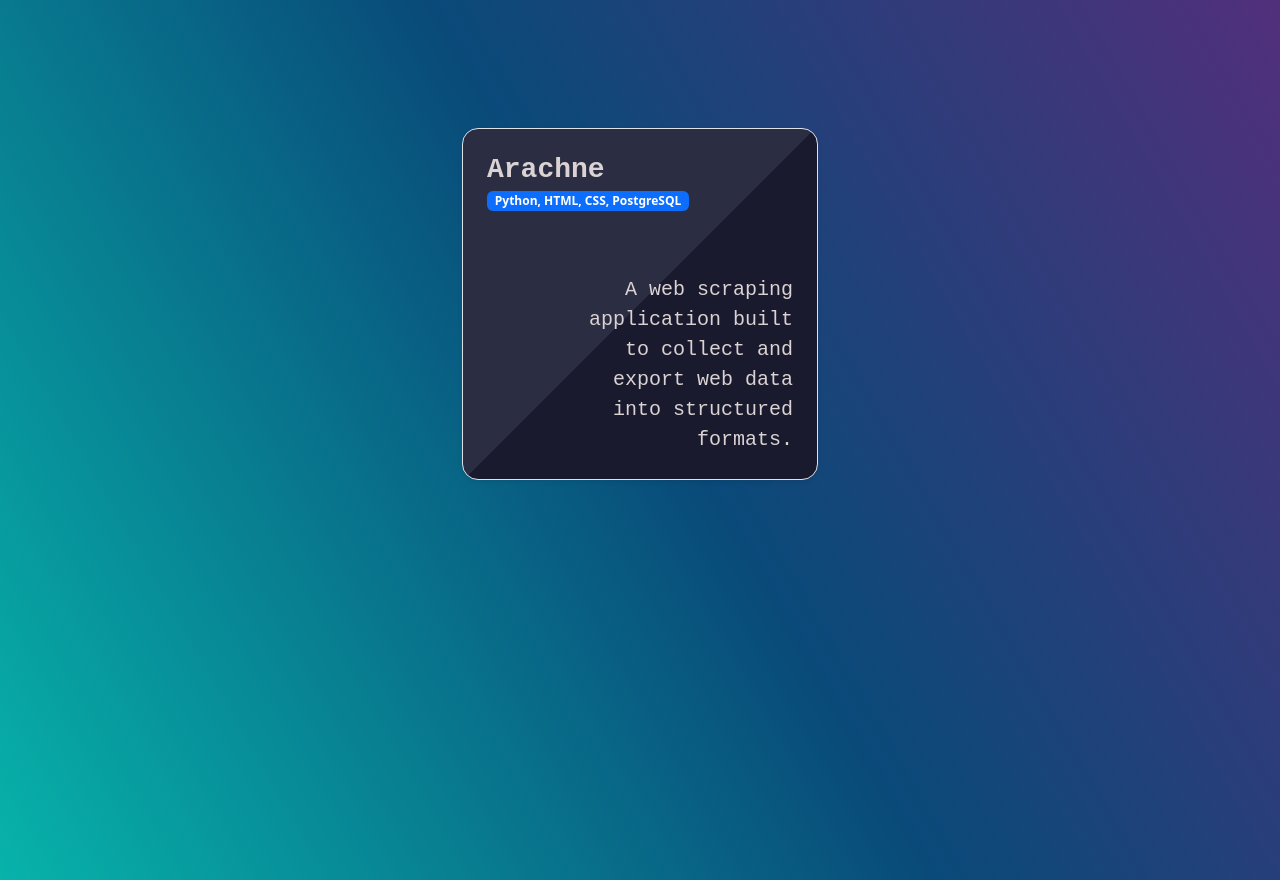
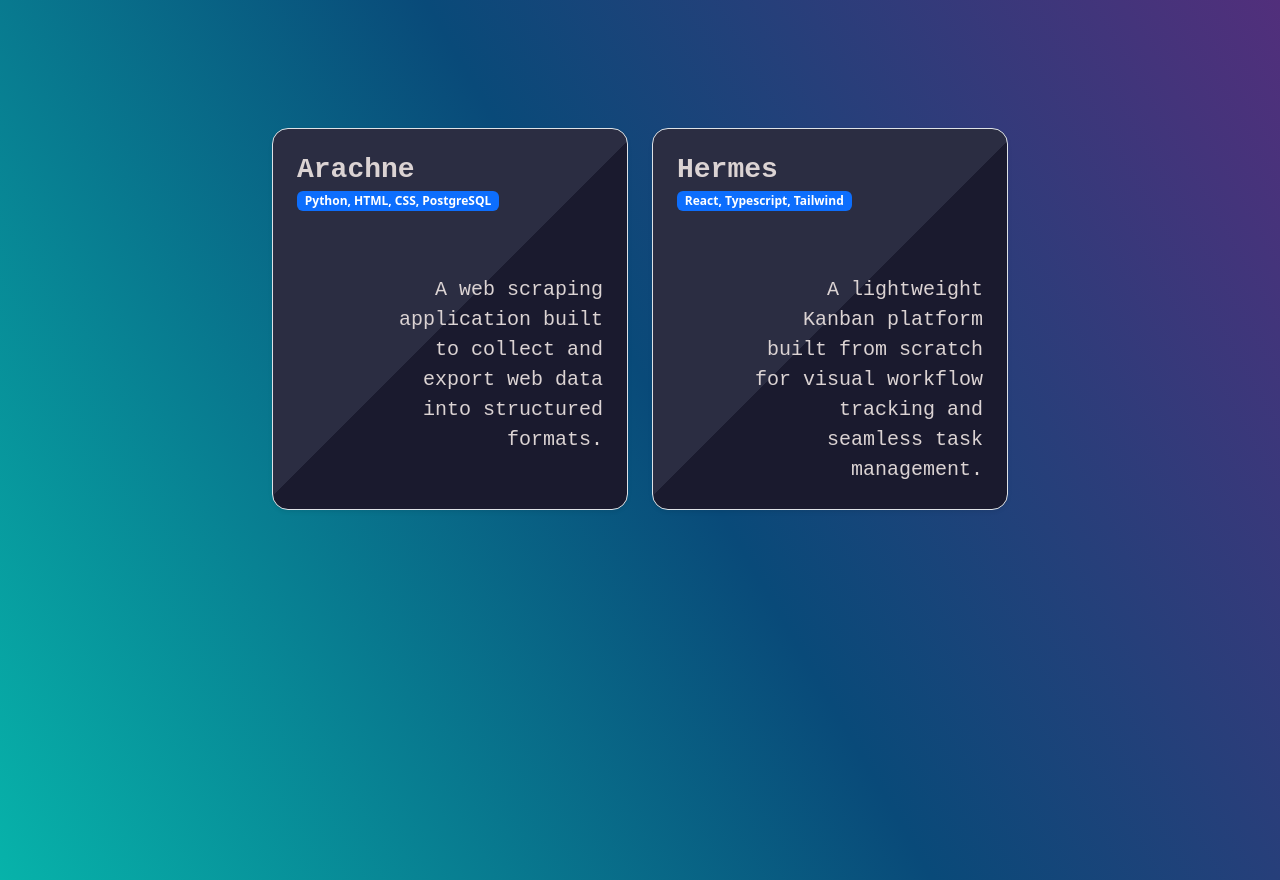
Before and after one commit to MessyPrincy/homePage, a plain HTML site: page index.html in a window 1280 px wide. Shown: the part 1520-2400 px from the top of the page. Drawn offline with nearby package versions, Linux system fonts and the light colour scheme; a web font is replaced by a local one.

Commit message:
Future project added

```diff
--- a/index.html
+++ b/index.html
@@ -81,6 +81,21 @@
                                 <a href="https://github.com/MessyPrincy/Arachne" class="stretched-link"></a>
                             </div>
                         </div>
+                        <div class="col-12 col-md-6 col-lg-4">
+                            <div class="project-box border rounded-4 position-relative h-100 p-4 text-white overflow-hidden shadow-sm">
+                                <div class="w-75 text-start">
+                                    <h2 class="project-header fs-3 fw-bold mb-0">Hermes</h2>
+                                    <span class="badge bg-primary mt-1">React, Typescript, Tailwind</span>
+                                </div>
+                                <div class="w-75 ms-auto text-end mt-5 pt-3">
+                                    <p class="project-body mb-0 small opacity-90">
+                                        A lightweight Kanban platform built from scratch for visual workflow tracking and seamless task management.
+                                    </p>
+                                </div>
+
+                                <a href="https://github.com/MessyPrincy/Hermes" class="stretched-link"></a>
+                            </div>
+                        </div>
                     </div>
                 </div>
             </section>
```
